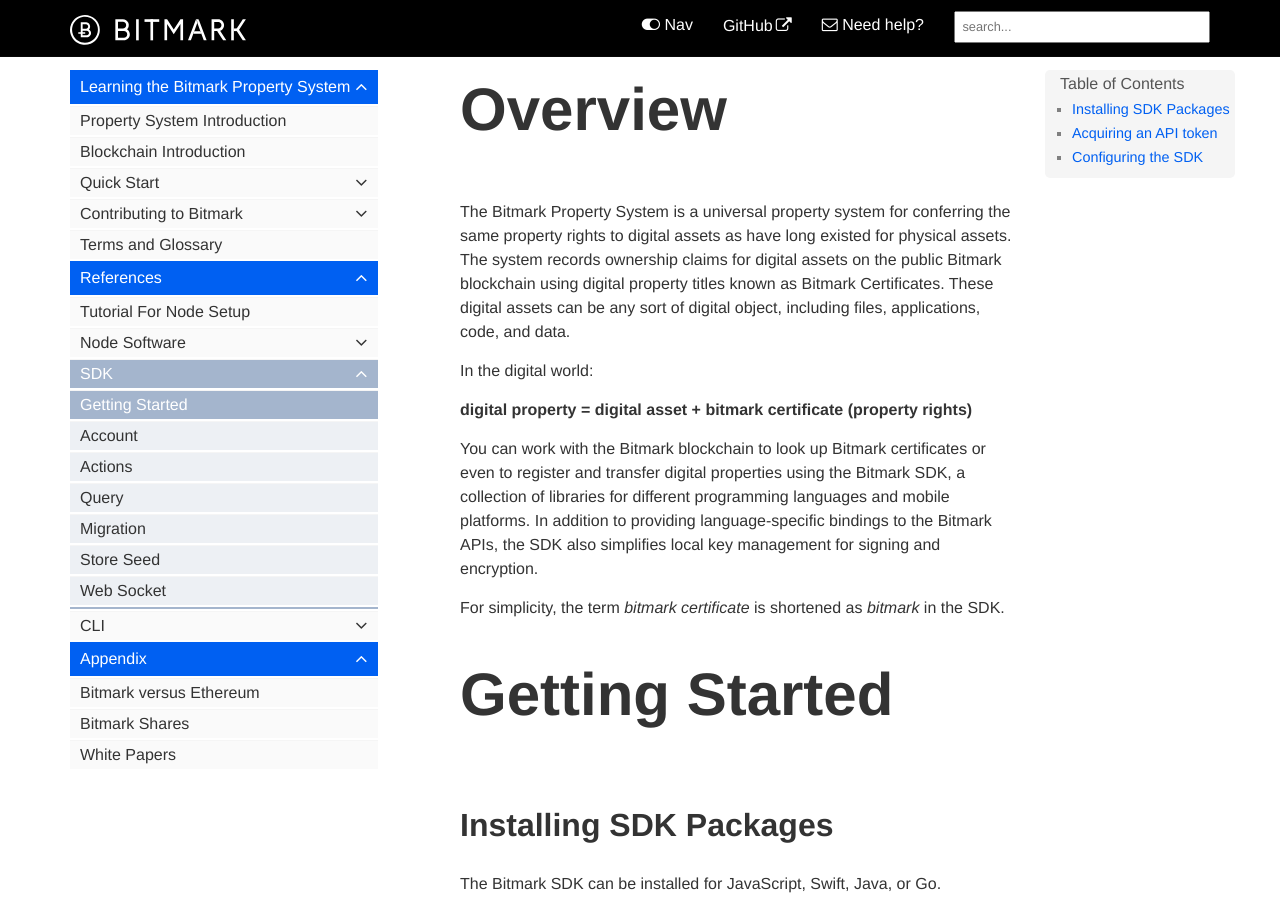
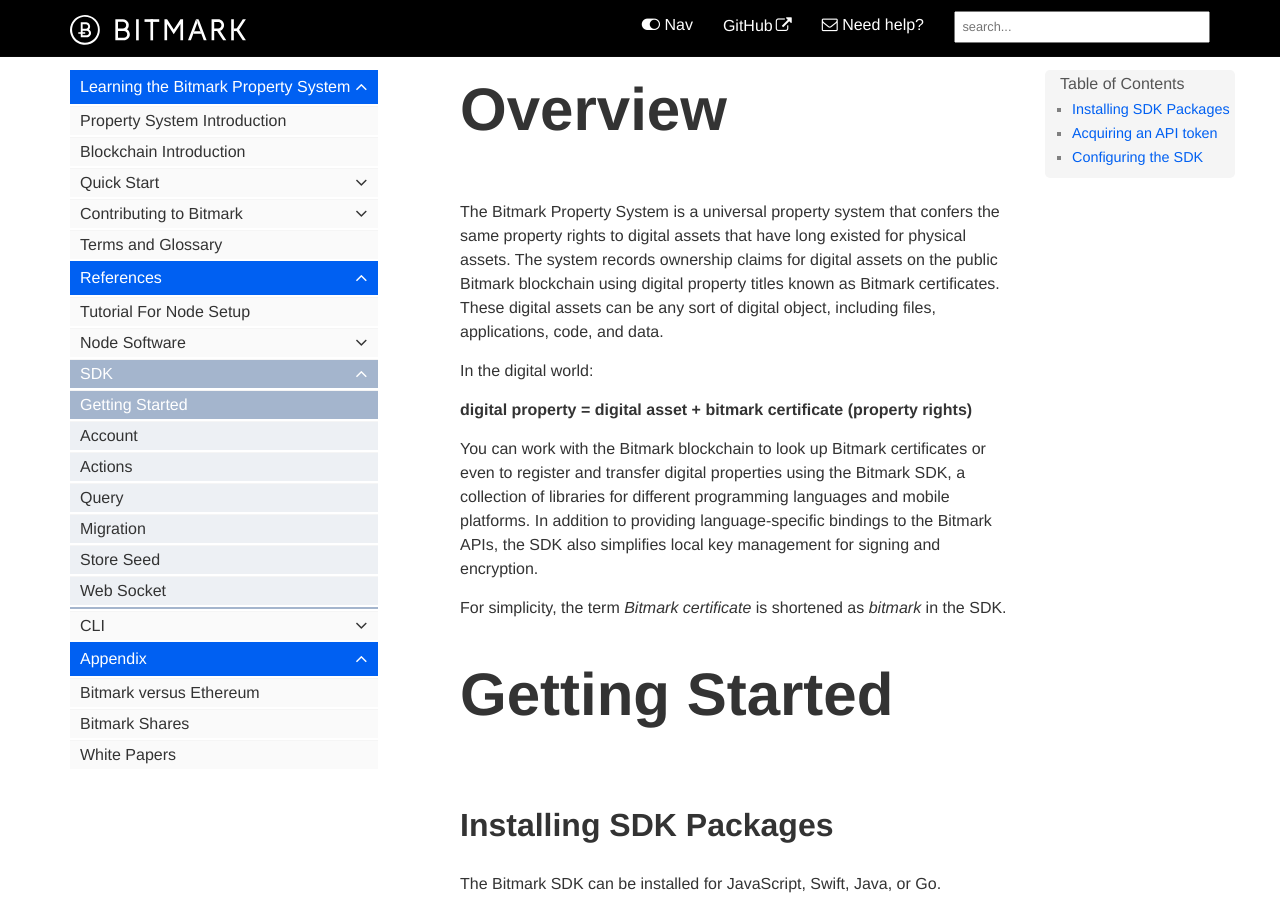
Before and after one commit to bitmark-inc/docs, a Jekyll site: the page built from pages/bitmark-references/bitmark-sdk/bitmark-sdk-document.md, in a window 1280 px wide and 900 px high. Built offline with Jekyll 4.4.1, drawn with Linux system fonts in a browser that asks for light colours; some web fonts are replaced; comment, search, counter and statistics services are not loaded.

Commit message:
Second pass editorial polish

```diff
--- a/pages/bitmark-references/bitmark-sdk/bitmark-sdk-document.md
+++ b/pages/bitmark-references/bitmark-sdk/bitmark-sdk-document.md
@@ -9,7 +9,7 @@
 
 # Overview
 
-The Bitmark Property System is a universal property system for conferring the same property rights to digital assets as have long existed for physical assets. The system records ownership claims for digital assets on the public Bitmark blockchain using digital property titles known as Bitmark Certificates. These digital assets can be any sort of digital object, including files, applications, code, and data.
+The Bitmark Property System is a universal property system that confers the same property rights to digital assets that have long existed for physical assets. The system records ownership claims for digital assets on the public Bitmark blockchain using digital property titles known as Bitmark certificates. These digital assets can be any sort of digital object, including files, applications, code, and data.
 
 In the digital world:
 
@@ -17,7 +17,7 @@
 
 You can work with the Bitmark blockchain to look up Bitmark certificates or even to register and transfer digital properties using the Bitmark SDK, a collection of libraries for different programming languages and mobile platforms. In addition to providing language-specific bindings to the Bitmark APIs, the SDK also simplifies local key management for signing and encryption.
 
-For simplicity, the term *bitmark certificate* is shortened as *bitmark* in the SDK.
+For simplicity, the term *Bitmark certificate* is shortened as *bitmark* in the SDK.
 
 # Getting Started
 
```
